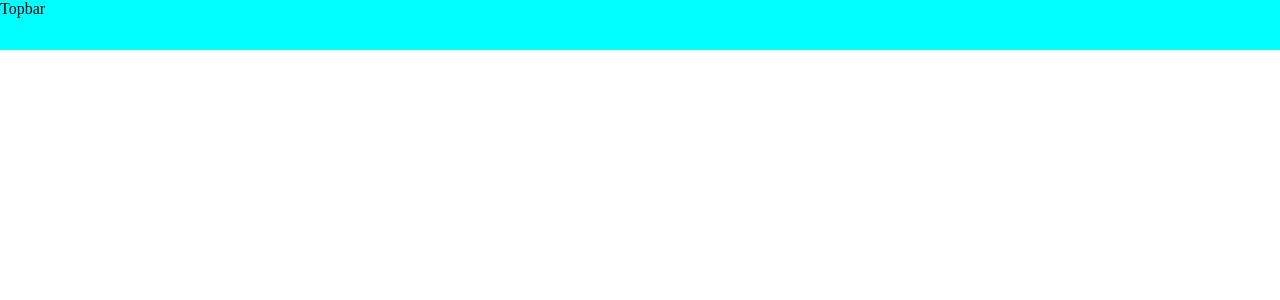
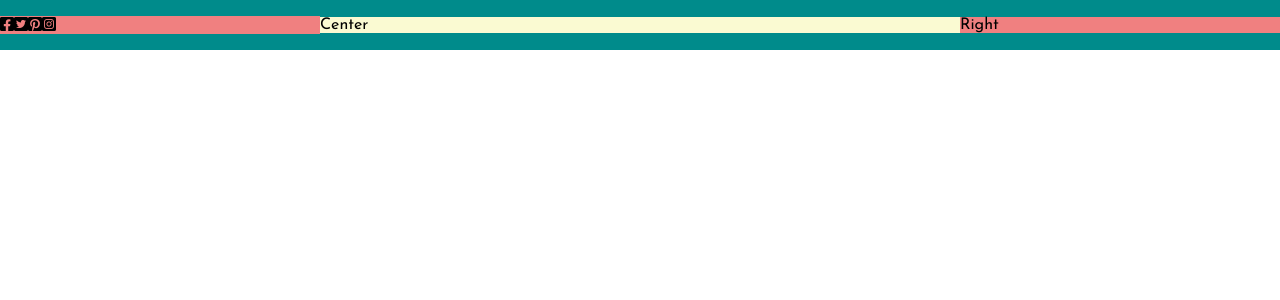
Before and after one commit to sadanmian/React-Blog, a React (Create React App) app: page / in a window 1280 px wide. Shown: the top 300 px of the page. Built offline with nearby package versions, Linux system fonts and the light colour scheme.

Commit message:
font awesome added

```diff
--- a/public/index.html
+++ b/public/index.html
@@ -8,6 +8,10 @@
   <link
     href="https://fonts.googleapis.com/css2?family=Josefin+Sans:ital,wght@0,100;0,200;0,300;0,400;0,500;0,600;0,700;1,100;1,200;1,300;1,400;1,500;1,600;1,700&family=Lora:ital,wght@0,400;0,500;0,600;0,700;1,400;1,500;1,600;1,700&family=Varela&family=Varela+Round&display=swap"
     rel="stylesheet">
+
+  <link rel="stylesheet" href="https://cdnjs.cloudflare.com/ajax/libs/font-awesome/6.4.2/css/all.min.css"
+    integrity="sha512-z3gLpd7yknf1YoNbCzqRKc4qyor8gaKU1qmn+CShxbuBusANI9QpRohGBreCFkKxLhei6S9CQXFEbbKuqLg0DA=="
+    crossorigin="anonymous" referrerpolicy="no-referrer" />
   <link rel="stylesheet" href="index.css">
   <title>Blog Website</title>
 </head>
--- a/src/topbar/Topbar.jsx
+++ b/src/topbar/Topbar.jsx
@@ -1,6 +1,17 @@
 import React from "react";
-import "./topbar.css"
+import "./topbar.css";
 
 export default function Topbar() {
-  return <div className="top">Topbar</div>;
+  return (
+    <div className="top">
+      <div className="topLeft">
+        <i class="fa-brands fa-square-facebook"></i>
+        <i class="fa-brands fa-square-twitter"></i>
+        <i class="fa-brands fa-square-pinterest"></i>
+        <i class="fa-brands fa-square-instagram"></i>
+      </div>
+      <div className="topCenter">Center</div>
+      <div className="topRight">Right</div>
+    </div>
+  );
 }
--- a/src/topbar/topbar.css
+++ b/src/topbar/topbar.css
@@ -1,5 +1,21 @@
 .top {
   width: 100%;
   height: 50px;
-  background-color: aqua;
+  background-color: darkcyan;
+  position: sticky;
+  top: 0;
+  display: flex;
+  align-items: center;
+  font-family: "Josefin Sans", sans-serif;
 }
+
+.topLeft,
+.topRight {
+  flex: 3;
+  background-color: lightcoral;
+}
+
+.topCenter {
+  flex: 6;
+  background-color: lightgoldenrodyellow;
+}
```
